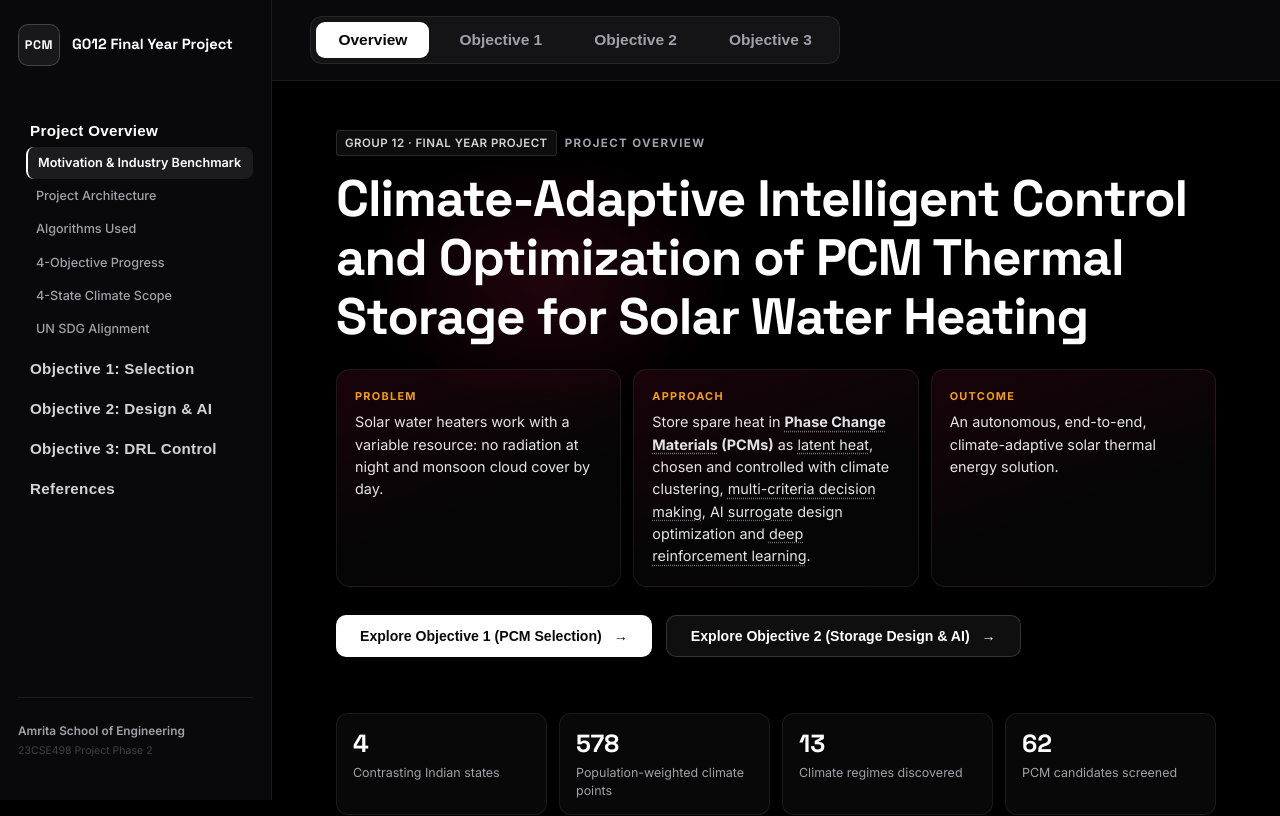
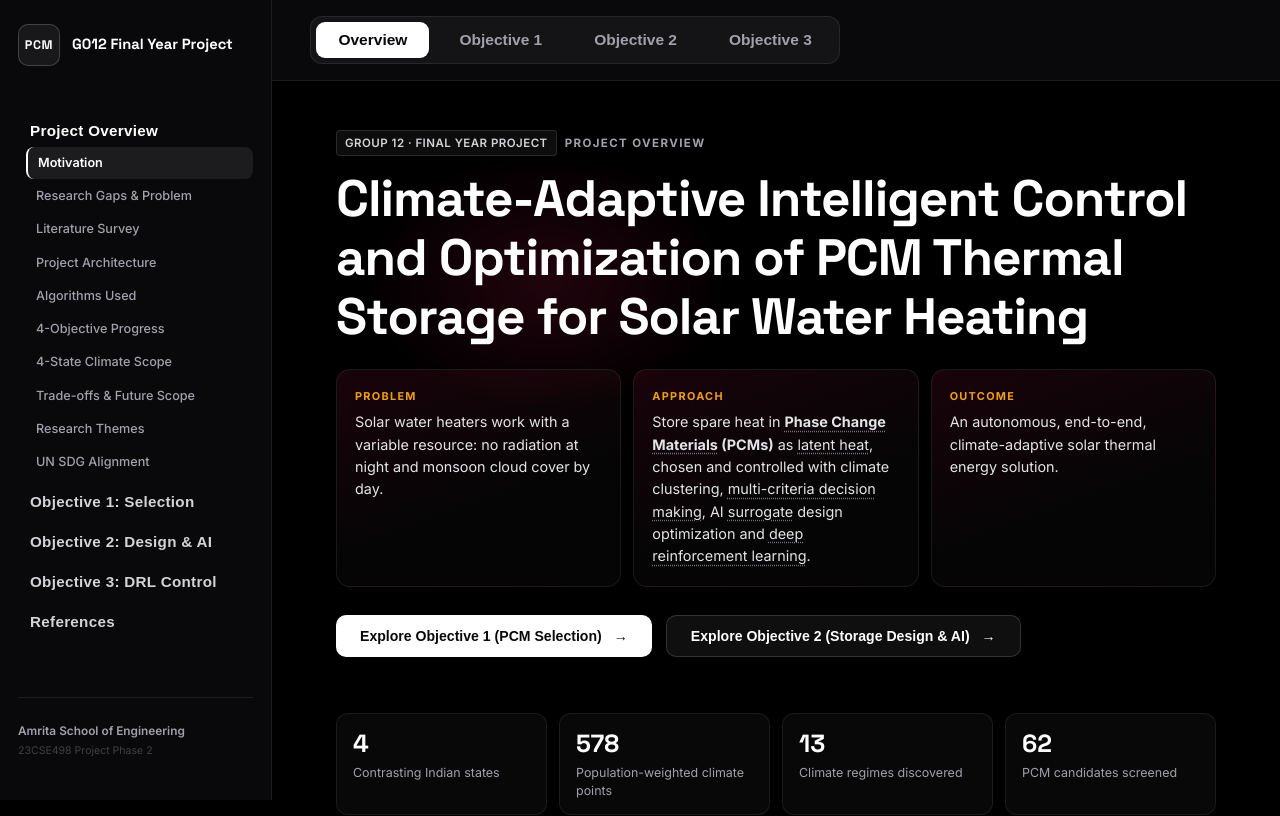
Before and after one commit to Final-year-project-G12/Documentation-Portal, a React (Create React App) app: page /#/overview in a window 1280 px wide. Shown: the top 816 px of the page. Built offline with nearby package versions, Linux system fonts and the light colour scheme.

Commit message:
feat(nav): add sidebar links for the new Overview sections

```diff
--- a/src/data/navigation.js
+++ b/src/data/navigation.js
@@ -13,11 +13,15 @@ export const PAGES = [
     label: "Project Overview",
     topLabel: "Overview",
     sections: [
-      { id: "motivation", label: "Motivation & Industry Benchmark" },
+      { id: "motivation", label: "Motivation" },
+      { id: "gaps", label: "Research Gaps & Problem" },
+      { id: "literature", label: "Literature Survey" },
       { id: "architecture", label: "Project Architecture" },
       { id: "methods", label: "Algorithms Used" },
       { id: "objectives", label: "4-Objective Progress" },
       { id: "territories", label: "4-State Climate Scope" },
+      { id: "limitations", label: "Trade-offs & Future Scope" },
+      { id: "themes", label: "Research Themes" },
       { id: "sdgs", label: "UN SDG Alignment" },
     ],
   },
```
